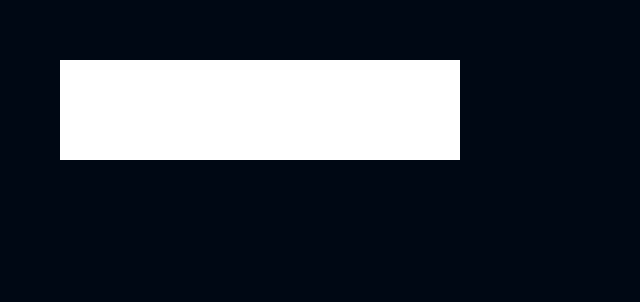
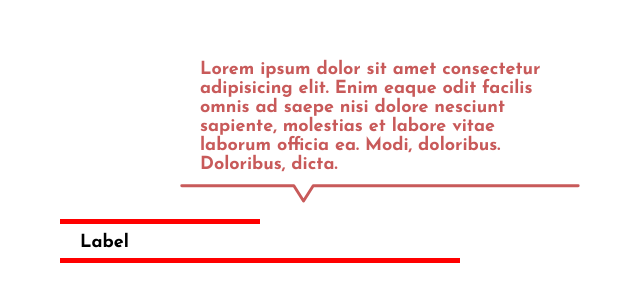
Before and after one commit to IvanDF/signup-page, a React (Create React App) app: page / in a window 1280 px wide. Shown: the top 302 px of the page, without its empty margins (0-640 px from the left). Built offline with nearby package versions, Linux system fonts and the light colour scheme.

Commit message:
Wip on UI

```diff
--- /dev/null
+++ b/src/TestComponenti.tsx
@@ -0,0 +1,25 @@
+import React, { useEffect } from "react";
+import { useState } from "react";
+import { InputComponent } from "./packages/ui/components/InputComponent/InputComponent";
+
+export const TestCompoente: React.FC = () => {
+  const [prova, setProva] = useState("");
+
+  useEffect(() => {
+    console.log(prova);
+  }, [prova]);
+
+  return (
+    <>
+      <InputComponent
+        error="Lorem ipsum dolor sit amet consectetur adipisicing elit. Enim eaque odit facilis omnis ad saepe nisi dolore nesciunt sapiente, molestias et labore vitae laborum officia ea. Modi, doloribus. Doloribus, dicta."
+        linesColor="red"
+        caretColor="red"
+        value={prova}
+        onChange={(e) => {
+          setProva(e.target.value);
+        }}
+      />
+    </>
+  );
+};
--- a/src/index.tsx
+++ b/src/index.tsx
@@ -1,13 +1,12 @@
 import React from "react";
 import ReactDOM from "react-dom";
 import { GlobalStyle } from "./packages/GlobalStyles/GlobalStyles";
-import { Theme, TyphographyComponent, ButtonComponent } from "./packages/ui";
-import { InputComponent } from "./packages/ui/components/InputComponent/InputComponent";
+import { TestCompoente } from "./TestComponenti";
 
 ReactDOM.render(
   <React.StrictMode>
     <GlobalStyle />
-    <InputComponent></InputComponent>
+    <TestCompoente />
   </React.StrictMode>,
   document.getElementById("root")
 );
--- a/src/packages/GlobalStyles/GlobalStyles.tsx
+++ b/src/packages/GlobalStyles/GlobalStyles.tsx
@@ -1,4 +1,4 @@
-import styled, { createGlobalStyle, css } from "styled-components";
+import { createGlobalStyle, css } from "styled-components";
 import { Theme } from "../ui";
 
 export const GlobalStyle = createGlobalStyle`
@@ -17,11 +17,11 @@
   body {
     width: 100%;
     height: 100vh;
-    background: ${Theme.color.bg};
+    /* background: ${Theme.color.bg}; */
     margin: 60px;
   }`;
 
-export const DFlex = (type: string) => css`
+export const DFlex = (type?: string) => css`
   display: flex;
   ${type === "CENTER"
     ? `
@@ -40,3 +40,36 @@
     justify-content: space-between;
     align-items: center;`}
 `;
+
+export const Position = (posType: string, posAxis?: string) => css`
+  position: ${posType === "AB"
+    ? "absolute"
+    : posType === "RL"
+    ? "position: relative"
+    : posType === "FX" && "position: fixed"};
+
+  ${posAxis === "XY"
+    ? `
+      top: 50%;
+      left: 50%;
+      transform: translate(-50%, -50%);
+      `
+    : posAxis === "X"
+    ? `
+      left: 50%;
+      transform: translateX(-50%);
+      `
+    : posAxis === "Y" &&
+      `
+      top: 50%;
+      transform: translateY(-50%);
+      `}
+`;
+
+export const ResetInput = () => css`
+  background: none;
+  outline: none;
+  border: none;
+  padding: 0;
+  margin: 0;
+`;
--- a/src/packages/ui/components/InputComponent/InputComponent.tsx
+++ b/src/packages/ui/components/InputComponent/InputComponent.tsx
@@ -1,15 +1,122 @@
 import React from "react";
+import { useState } from "react";
 import styled from "styled-components";
-import { DFlex } from "../../../GlobalStyles/GlobalStyles";
+import {
+  DFlex,
+  Position,
+  ResetInput,
+} from "../../../GlobalStyles/GlobalStyles";
+import { Theme } from "../Theme/Theme";
 import IInputComponent from "./IInputComponent";
 
-const InputWrapper = styled.div`
-  ${DFlex("CENTER")}
-  height: 100px;
+const Wrapper = styled.div``;
+
+const InputWrapper = styled.div<{ lineColor: string }>`
+  position: relative;
   width: 400px;
+  ${DFlex()};
   background: #fff;
+  padding: 20px;
+  &::after {
+    content: "";
+    position: absolute;
+    left: 0;
+    top: 6px;
+    height: 5px;
+    width: 200px;
+    background: ${(props) => props.lineColor};
+  }
+  &::before {
+    content: "";
+    position: absolute;
+    left: 0;
+    bottom: 9px;
+    height: 5px;
+    width: 100%;
+    max-width: 100%;
+    background: ${(props) => props.lineColor};
+  }
 `;
 
-export const InputComponent: React.FC<IInputComponent> = () => {
-  return <InputWrapper></InputWrapper>;
+const Label = styled.label<{ isFocused: boolean }>`
+  ${Position("AB", "Y")}
+  left: 20px;
+  ${(props) =>
+    props.isFocused
+      ? `${Position(
+          "AB"
+        )}; top: 10px; left: 210px; transition: top 250ms 300ms ease, left 300ms ease;`
+      : `${Position(
+          "AB",
+          "Y"
+        )}; transition: top 250ms ease, left 300ms 250ms ease;`}
+`;
+
+const Input = styled.input<{ caretColor: string }>`
+  width: 100%;
+  ${ResetInput}
+  caret-color: ${(props) => props.caretColor};
+`;
+
+const ErrorWrapper = styled.div`
+  position: relative;
+  display: flex;
+  left: 120px;
+  bottom: 10px;
+  flex-direction: column;
+  align-items: center;
+  justify-content: center;
+  width: 400px;
+  max-width: 100%;
+`;
+
+const ErrorMessge = styled.div`
+  padding: 10px 20px;
+  width: 100%;
+  color: ${Theme.color.warning};
+`;
+
+export const InputComponent: React.FC<IInputComponent> = ({
+  type = "text",
+  value,
+  error,
+  onChange,
+  caretColor,
+  linesColor,
+}) => {
+  const [isFocused, setIsFocused] = useState(false);
+
+  return (
+    <Wrapper>
+      {error && (
+        <ErrorWrapper>
+          <ErrorMessge>{error}</ErrorMessge>
+          <svg
+            viewBox="0 0 682 32"
+            fill="none"
+            xmlns="http://www.w3.org/2000/svg"
+          >
+            <path
+              d="M3 3.00003L194.15 3.00004L210.65 28.9999L227.15 3.00004L679 3.00004"
+              stroke="#C85A5A"
+              stroke-width="5"
+              stroke-linecap="round"
+              stroke-linejoin="round"
+            />
+          </svg>
+        </ErrorWrapper>
+      )}
+      <InputWrapper lineColor={linesColor}>
+        <Label isFocused={isFocused}>Label</Label>
+        <Input
+          caretColor={caretColor}
+          value={value}
+          onFocus={() => setIsFocused(!isFocused)}
+          onBlur={() => setIsFocused(!isFocused)}
+          type={type}
+          onChange={onChange}
+        />
+      </InputWrapper>
+    </Wrapper>
+  );
 };
```
Also changed, not shown: src/packages/ui/components/InputComponent/IInputComponent.d.ts (+15 -1 lines).
